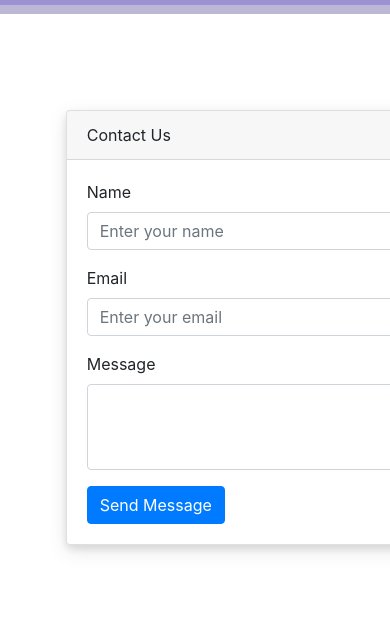
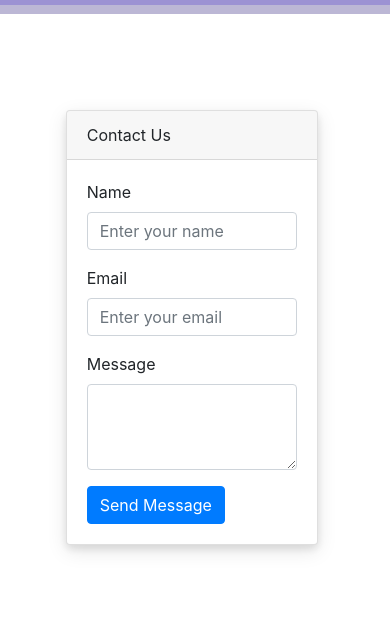
Before and after one commit to Delpen9/Ian-Dover-Personal-Website, a Flask app: page /contact in a window 390 px wide. Shown: the part 191-833 px from the top of the page. Run offline with Flask 3, Linux system fonts and the light colour scheme; some libraries are stand-ins or nearby versions.

Commit message:
got card working well

```diff
--- a/myportfolio/static/css/contact_mobile.css
+++ b/myportfolio/static/css/contact_mobile.css
@@ -7,4 +7,8 @@
         justify-content: center;
         z-index: 5;
     }
+
+    .contact-me-main .card {
+        width: 70%;  /* Reduces the card's width to 90% of its container */
+    }
 }
--- a/myportfolio/templates/contact.html
+++ b/myportfolio/templates/contact.html
@@ -4,7 +4,7 @@
 
 <div class="contact-me-main container mt-5">
     <div class="row justify-content-center">
-        <div class="col-sm-10 col-md-8">
+        <div class="col-sm-12 col-md-8">
             <div class="card">
                 <div class="card-header">
                     Contact Us
--- a/myportfolio/templates/navbar.html
+++ b/myportfolio/templates/navbar.html
@@ -21,7 +21,6 @@
 
     <link rel="stylesheet" type="text/css" href="{{ url_for('static', filename='css/navbar.css') }}">
     <link rel="stylesheet" type="text/css" href="{{ url_for('static', filename='css/navbar_mobile.css') }}">
-
 <body>
     <div class="nav-addon">
         <nav class="navbar navbar-expand-lg navbar-dark bg-dark custom-navbar flex-column">
```
